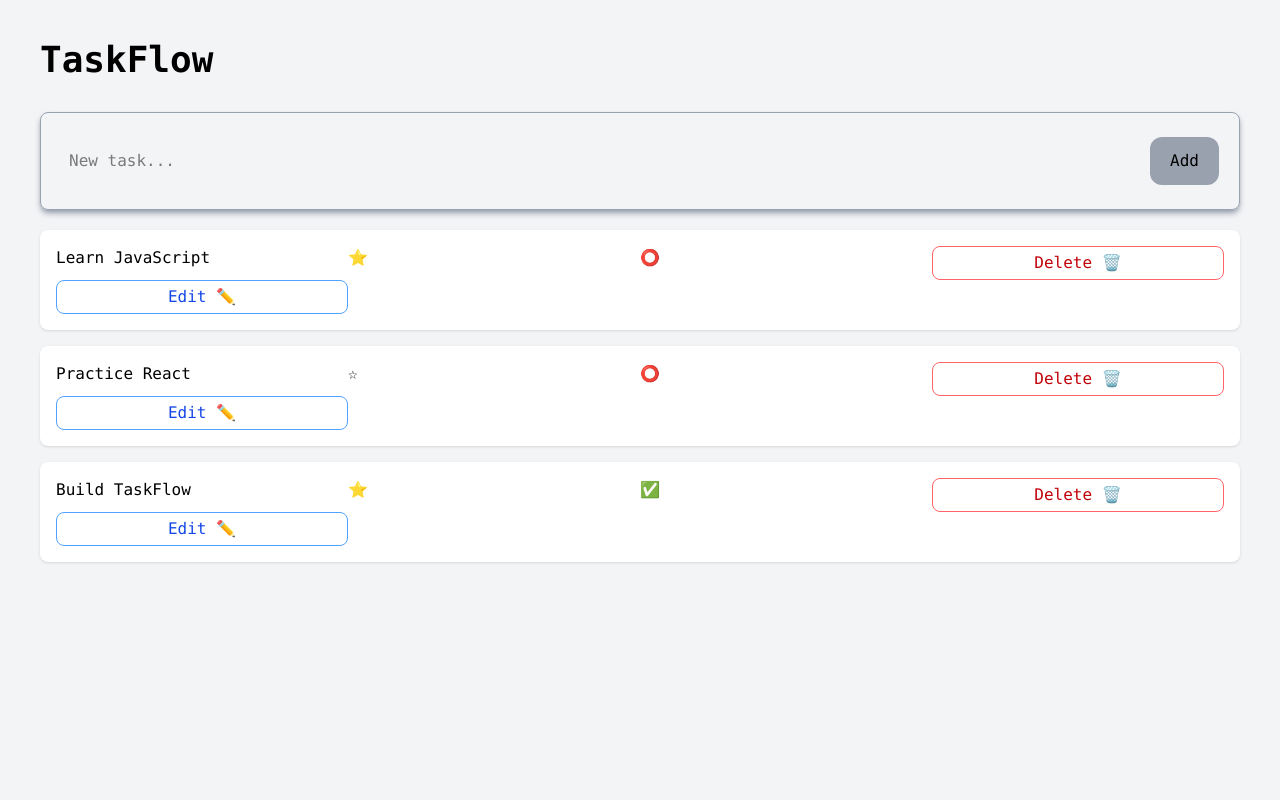
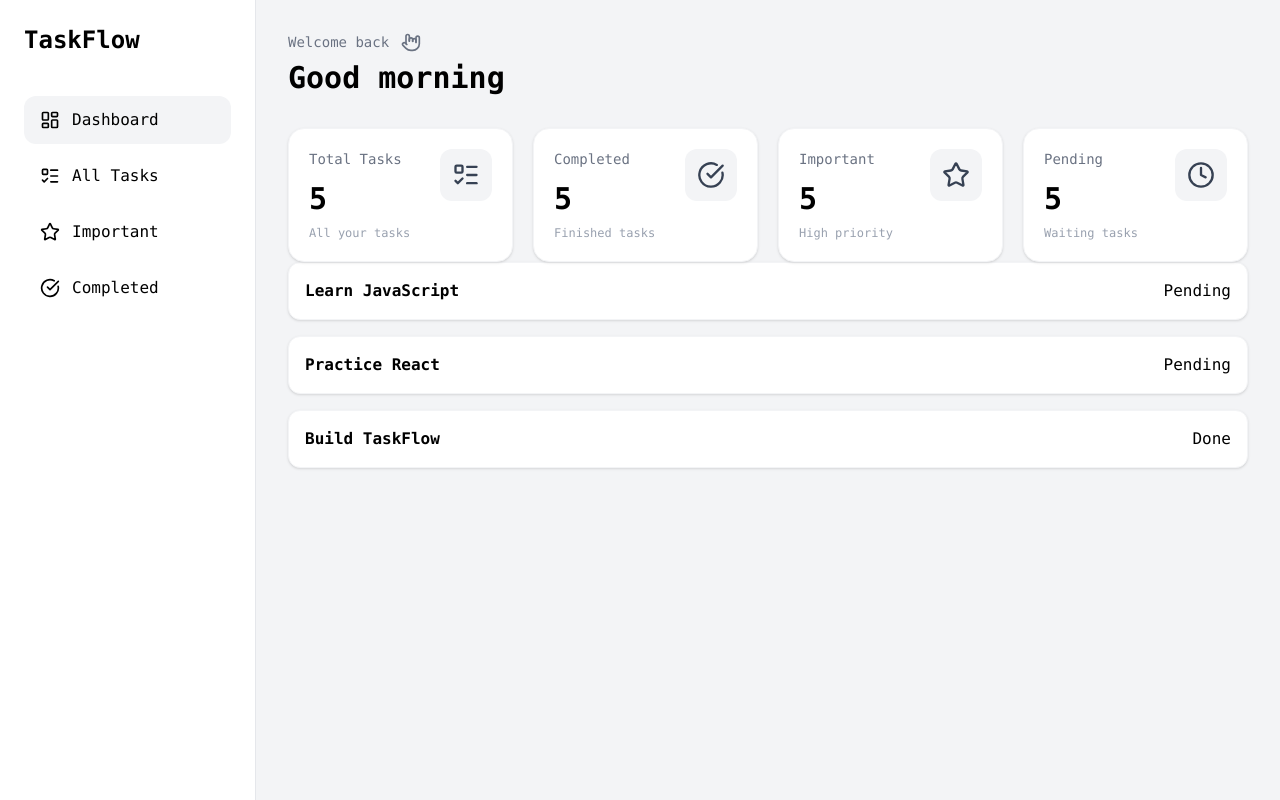
Before and after one commit to zahra-alvandi/taskflow, a React (Vite) app: page / in a window 1280 px wide. Built offline with nearby package versions, Linux system fonts and the light colour scheme.

Commit message:
refactore dashboard with reusable stats and task components

```diff
--- a/package.json
+++ b/package.json
@@ -11,6 +11,7 @@
   },
   "dependencies": {
     "@tailwindcss/vite": "^4.3.3",
+    "lucide-react": "^1.41.0",
     "react": "^19.2.8",
     "react-dom": "^19.2.8",
     "tailwindcss": "^4.3.3"
--- a/src/App.jsx
+++ b/src/App.jsx
@@ -1,4 +1,6 @@
 import { useState } from "react";
+import Sidebar from "./components/Sidebar";
+import Dashboard from "./pages/Dashboard";
 
 function App() {
   const [tasks, setTask] = useState([
@@ -91,7 +93,10 @@ function App() {
   };
 
   return (
-    <div className="min-h-screen bg-gray-100 p-10 font-mono">
+    <div className="min-h-screen bg-gray-100 font-mono flex flex-row">
+      <Sidebar />
+      <Dashboard tasks={tasks} />
+      {/*
       <h1 className="text-4xl font-bold mb-8">TaskFlow</h1>
 
       <form
@@ -160,9 +165,20 @@ function App() {
             >
               Edit ✏️
             </button>
+            {editingId === task.id && (
+              <button
+                onClick={(event) => {
+                  event.stopPropagation();
+                  editTask(task.id, editTitle);
+                  setEditingId(null);
+                }}
+              >
+                Save changes
+              </button>
+            )}
           </div>
         ))}
-      </div>
+      </div> */}
     </div>
   );
 }
--- /dev/null
+++ b/src/components/Sidebar.jsx
@@ -0,0 +1,42 @@
+import {
+  LayoutDashboard,
+  ListTodo,
+  Star,
+  CircleCheckBig,
+} from "lucide-react";
+
+function Sidebar() {
+  return (
+    <aside className="w-64 min-h-screen bg-white border-r border-gray-200 p-6 hidden md:block">
+
+      <h1 className="text-2xl font-bold mb-10">
+        TaskFlow
+      </h1>
+
+      <nav className="space-y-2">
+        <button className="w-full flex items-center gap-3 text-left px-4 py-3 rounded-xl bg-gray-100 font-medium hover:cursor-pointer ">
+          <LayoutDashboard size={20} />
+          Dashboard
+        </button>
+
+        <button className="w-full flex items-center gap-3 text-left px-4 py-3 rounded-xl hover:cursor-pointer hover:bg-gray-100 transition">
+          <ListTodo size={20} />
+          All Tasks
+        </button>
+
+        <button className="w-full flex items-center gap-3 text-left px-4 py-3 rounded-xl hover:cursor-pointer hover:bg-gray-100 transition">
+          <Star size={20} />
+          Important
+        </button>
+
+        <button className="w-full flex items-center gap-3 text-left px-4 py-3 rounded-xl hover:cursor-pointer hover:bg-gray-100 transition">
+          <CircleCheckBig size={20} />
+          Completed
+        </button>
+      </nav>
+
+    </aside>
+  );
+}
+
+export default Sidebar;
--- /dev/null
+++ b/src/components/StatsCard.jsx
@@ -0,0 +1,19 @@
+function StatCard({ title, value, icon, description }) {
+  return (
+    <div className="bg-white p-5 rounded-2xl shadow-sm border border-gray-100 hover:shadow-md transition-all duration-300">
+      <div className="flex justify-between items-start">
+        <div>
+          <p className="text-gray-500 text-sm">{title}</p>
+
+          <h3 className="text-3xl font-bold mt-3">{value}</h3>
+
+          <p className="text-xs text-gray-400 mt-2">{description}</p>
+        </div>
+
+        <div className="p-3 rounded-xl bg-gray-100 text-gray-700">{icon}</div>
+      </div>
+    </div>
+  );
+}
+
+export default StatCard;
--- /dev/null
+++ b/src/components/TaskCard.jsx
@@ -0,0 +1,13 @@
+function TaskCard({ task }) {
+  return (
+    <div className="bg-white p-4 rounded-xl shadow-sm border border-gray-100">
+      <div className="flex justify-between items-center">
+        <h3 className="font-semibold">{task.title}</h3>
+
+        <span>{task.completed ? "Done" : "Pending"}</span>
+      </div>
+    </div>
+  );
+}
+
+export default TaskCard;
--- /dev/null
+++ b/src/components/TaskList.jsx
@@ -0,0 +1,13 @@
+import TaskCard from "./TaskCard";
+
+function TaskList({ tasks }) {
+  return (
+    <div className="space-y-4">
+      {tasks.map((task) => (
+        <TaskCard key={task.id} task={task} />
+      ))}
+    </div>
+  );
+}
+
+export default TaskList;
--- /dev/null
+++ b/src/pages/Dashboard.jsx
@@ -0,0 +1,64 @@
+import { HandMetal, ListTodo, CheckCircle, Star, Clock } from "lucide-react";
+import StatCard from "../components/StatsCard";
+import TaskList from "../components/TaskList";
+
+function Dashboard({ tasks }) {
+  const statcards = [
+    {
+      id: 1,
+      title: "Total Tasks",
+      value: 5,
+      description: "All your tasks",
+      icon: <ListTodo size={28} />,
+    },
+    {
+      id: 2,
+      title: "Completed",
+      value: 5,
+      description: "Finished tasks",
+      icon: <CheckCircle size={28} />,
+    },
+    {
+      id: 3,
+      title: "Important",
+      value: 5,
+      description: "High priority",
+      icon: <Star size={28} />,
+    },
+    {
+      id: 4,
+      title: "Pending",
+      value: 5,
+      description: "Waiting tasks",
+      icon: <Clock size={28} />,
+    },
+  ];
+  return (
+    <main className="flex-1 p-8">
+      <header className="mb-8">
+        <p className="flex gap-3 text-sm text-gray-500 mb-2">
+          Welcome back
+          <HandMetal size={20} />
+        </p>
+
+        <h2 className="text-3xl font-bold">Good morning</h2>
+      </header>
+      <div className="grid grid-cols-1 sm:grid-cols-2 xl:grid-cols-4 gap-5">
+        {statcards.map((statcard) => {
+          return (
+            <StatCard
+              key={statcard.id}
+              title={statcard.title}
+              value={statcard.value}
+              description={statcard.description}
+              icon={statcard.icon}
+            />
+          );
+        })}
+      </div>
+      <TaskList tasks={tasks} />
+    </main>
+  );
+}
+
+export default Dashboard;
```
Also changed, not shown: 1 other file (tests, documents, lock files or other folders).
